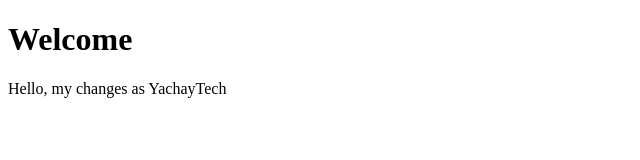
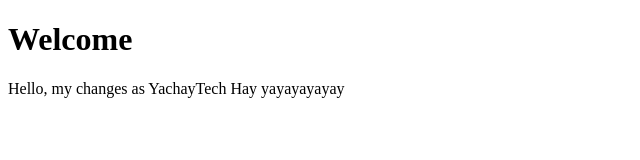
Before and after one commit to rfonsecayachaytech/lecture0, a plain HTML site: page index.html in a window 1280 px wide. Shown: the whole page, without its empty margins (0-640 px from the left). Drawn offline with Linux system fonts and the light colour scheme.

Commit message:
Update index.html

```diff
--- a/index.html
+++ b/index.html
@@ -8,5 +8,8 @@
     <body>
         <h1>Welcome</h1>
         Hello, my changes as YachayTech
+
+
+        Hay yayayayayay
     </body>
 </html>
```
